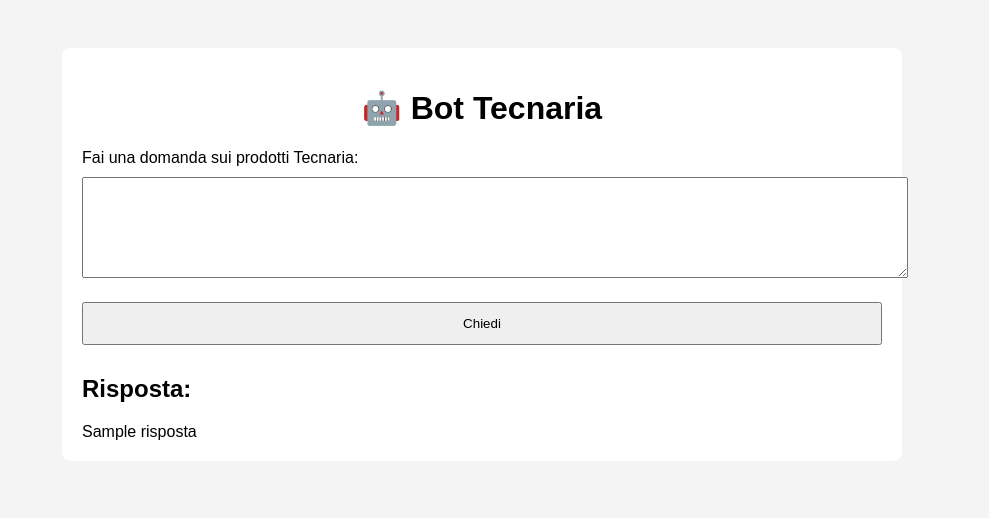
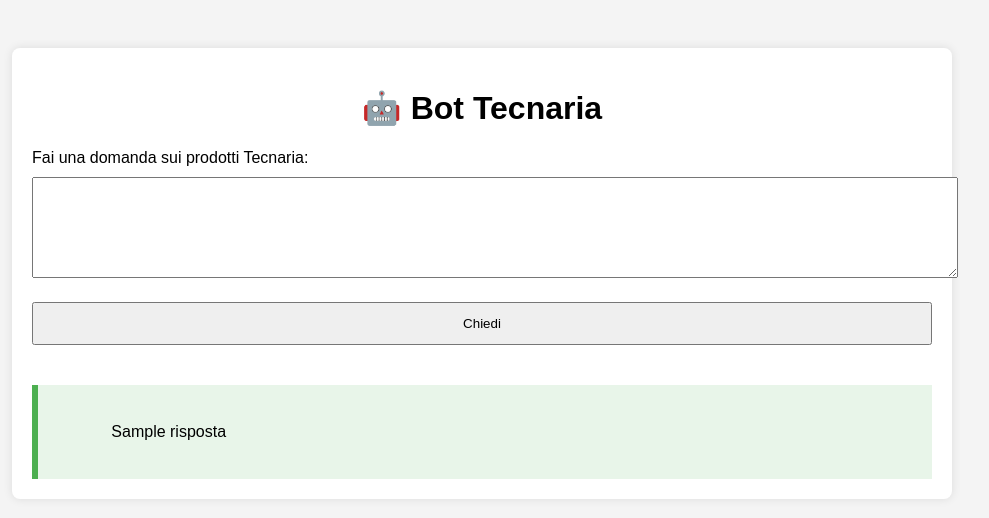
Before and after one commit to ZanRoberto/Tecnaria_V3, a Flask app: template templates/index.html in a window 1280 px wide. Shown: the top 518 px of the page, without its empty margins (158-1147 px from the left). Run offline with Flask 3, Linux system fonts and the light colour scheme; the template is opened without the code that fills it: most values are stand-ins (such as "Sample title", 1, 10 or a date in 2020).

Commit message:
Update index.html

```diff
--- a/templates/index.html
+++ b/templates/index.html
@@ -2,12 +2,46 @@
 <html lang="it">
 <head>
     <meta charset="UTF-8">
-    <title>Bot Tecnaria</title>
+    <title>🤖 Bot Tecnaria</title>
     <style>
-        body { font-family: Arial, sans-serif; padding: 40px; background-color: #f4f4f4; }
-        textarea, input[type=submit] { width: 100%; padding: 12px; margin: 10px 0; }
-        .box { background: white; padding: 20px; border-radius: 8px; max-width: 800px; margin: auto; }
-        h1 { text-align: center; }
+        body {
+            font-family: Arial, sans-serif;
+            padding: 40px;
+            background-color: #f4f4f4;
+        }
+        textarea, input[type=submit] {
+            width: 100%;
+            padding: 12px;
+            margin: 10px 0;
+        }
+        .box {
+            background: white;
+            padding: 20px;
+            border-radius: 8px;
+            max-width: 900px;
+            margin: auto;
+            box-shadow: 0 0 10px rgba(0,0,0,0.1);
+        }
+        h1 {
+            text-align: center;
+        }
+        .risposta {
+            margin-top: 30px;
+            padding: 20px;
+            background-color: #e8f5e9;
+            border-left: 6px solid #4caf50;
+            white-space: pre-wrap;
+        }
+        img {
+            max-width: 100%;
+            height: auto;
+            border-radius: 6px;
+            margin: 10px 0;
+        }
+        a {
+            color: #1a0dab;
+            text-decoration: underline;
+        }
     </style>
 </head>
 <body>
@@ -18,9 +52,11 @@
             <textarea name="domanda" rows="5" required></textarea><br>
             <input type="submit" value="Chiedi">
         </form>
+
         {% if risposta %}
-        <h2>Risposta:</h2>
-        <div style="white-space: pre-wrap;">{{ risposta }}</div>
+        <div class="risposta">
+            {{ risposta | safe }}
+        </div>
         {% endif %}
     </div>
 </body>
```
